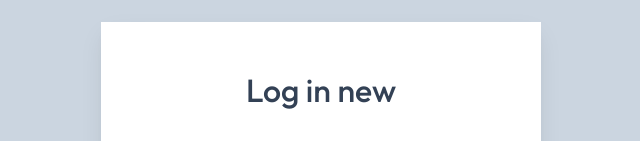
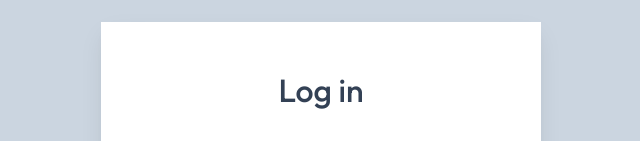
Before and after one commit to BrijeshVadodariya/amy_lights, a React (Vite) app: page / in a window 1280 px wide. Shown: the part 254-395 px from the top of the page, without its empty margins (319-959 px from the left). Built offline with nearby package versions, Linux system fonts and the light colour scheme.

Commit message:
changes in veersel json

```diff
--- a/src/pages/Login.jsx
+++ b/src/pages/Login.jsx
@@ -24,7 +24,7 @@ const Login = ({ onLogin, loading }) => {
       </div>
 
       <div className="login-card">
-        <h1>Log in new</h1>
+        <h1>Log in</h1>
         <form onSubmit={handleSubmit}>
           <div className="input-group">
             <input
--- a/src/services/odoo.js
+++ b/src/services/odoo.js
@@ -11,7 +11,7 @@ const api = axios.create({
   timeout: DEFAULT_TIMEOUT_MS,
 });
 
-const BUILD_ID = '2026-03-20-1917'; // Manual build tag to verify deployment
+const BUILD_ID = '2026-03-20-1912'; // Manual build tag to verify deployment
 console.log(`[OdooService] Deployment Build: ${BUILD_ID}`);
 
 if (import.meta.env.PROD) {
```
Also changed, not shown: vercel.json.
